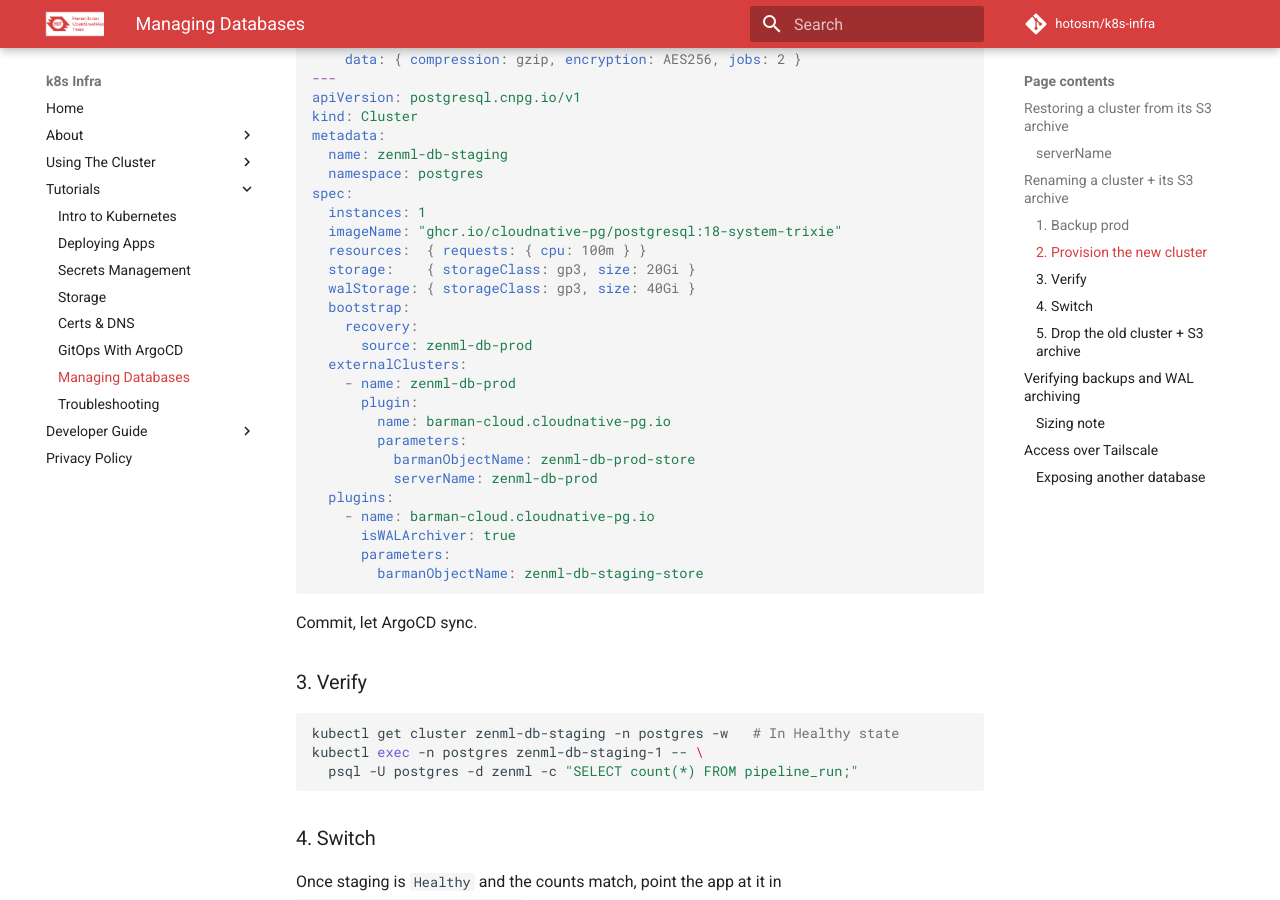
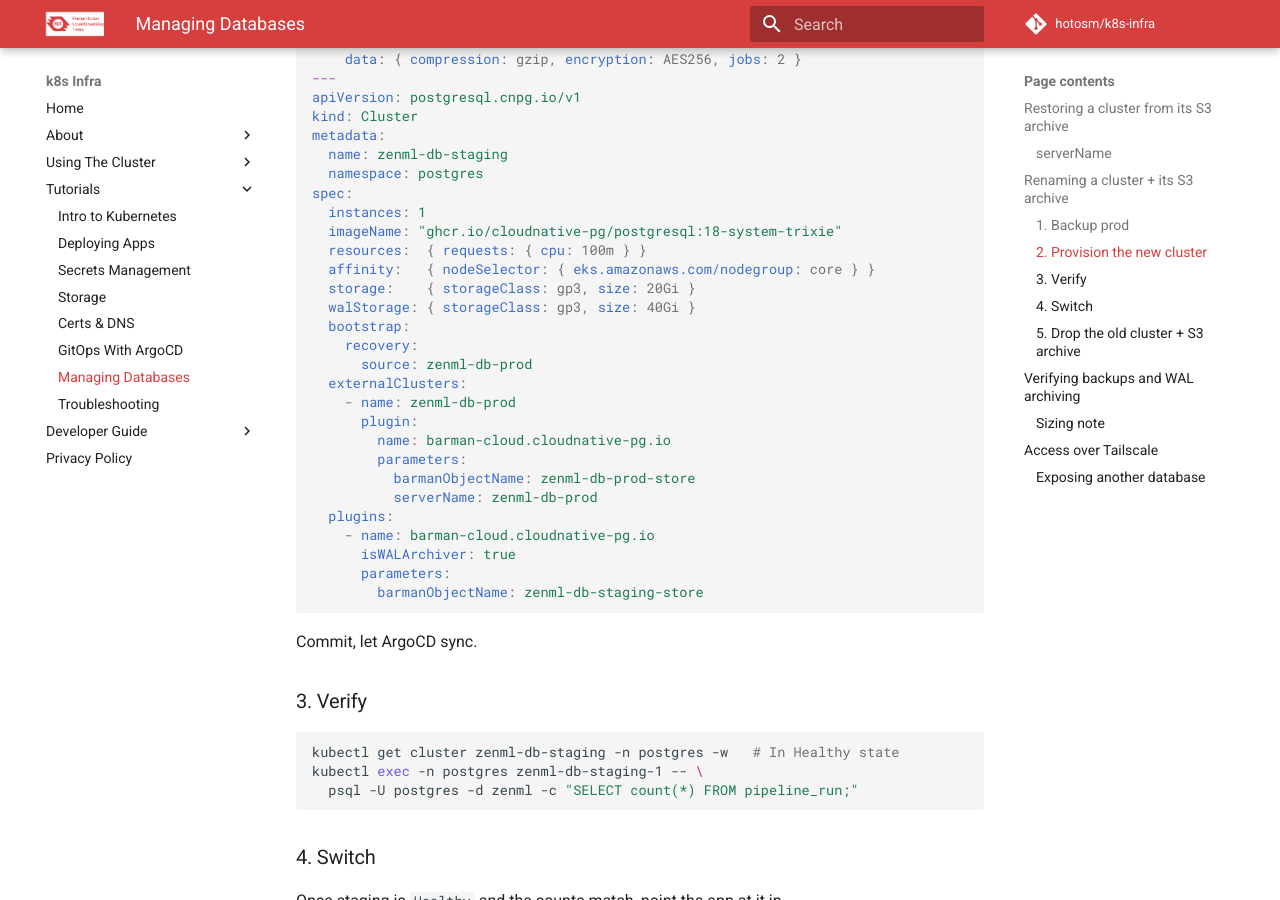
Before and after one commit to hotosm/k8s-infra, an MkDocs documentation site: the page built from docs/tutorial/postgres.md, in a window 1280 px wide and 900 px high, scrolled down 2460 px. Built offline with MkDocs 1.6.1 and Material for MkDocs 9.7.7, drawn with Linux system fonts in a browser that asks for light colours; comment, search, counter and statistics services are not loaded.

Commit message:
fix: ensure cnpg databases don't run on karpenter autoscaled nodes!

```diff
--- a/docs/tutorial/postgres.md
+++ b/docs/tutorial/postgres.md
@@ -128,6 +128,7 @@ spec:
   instances: 1
   imageName: "ghcr.io/cloudnative-pg/postgresql:18-system-trixie"
   resources:  { requests: { cpu: 100m } }
+  affinity:   { nodeSelector: { eks.amazonaws.com/nodegroup: core } }
   storage:    { storageClass: gp3, size: 20Gi }
   walStorage: { storageClass: gp3, size: 40Gi }
   bootstrap:
```
Also changed, not shown: 16 other files.
